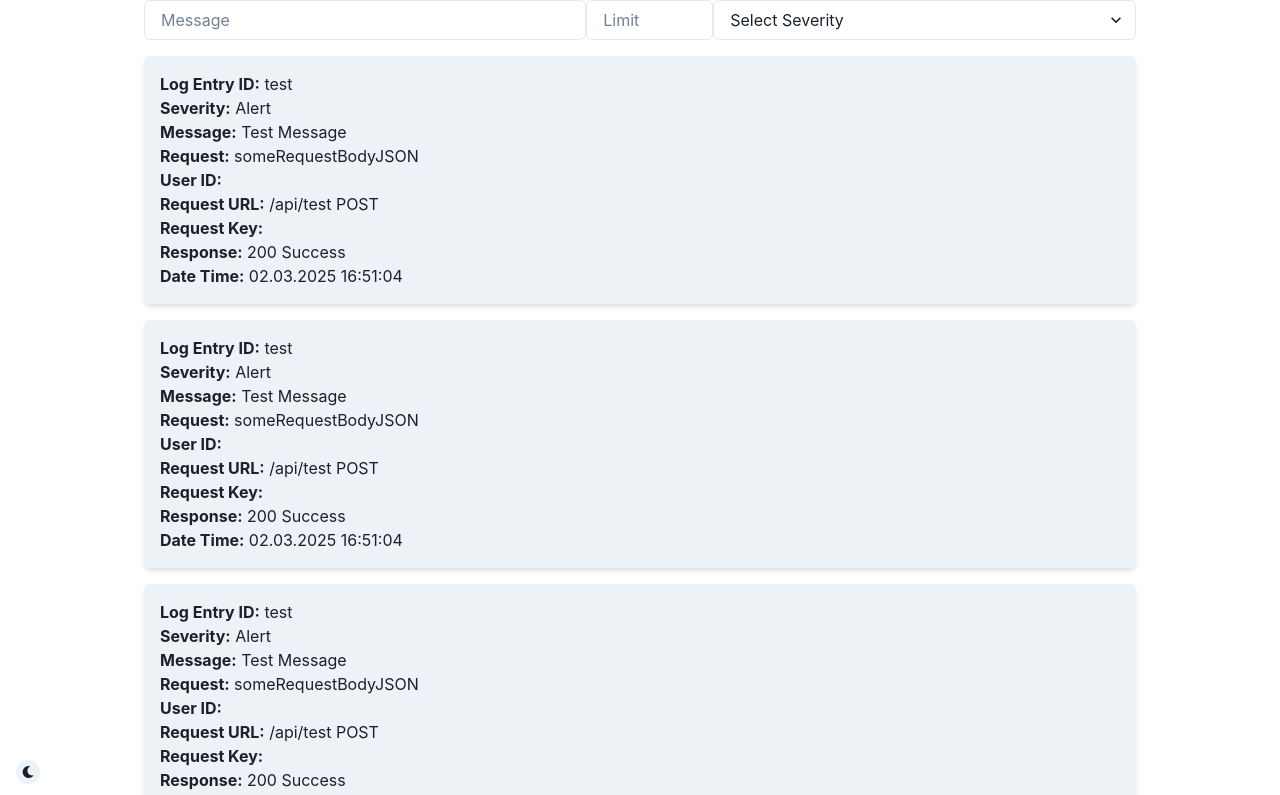
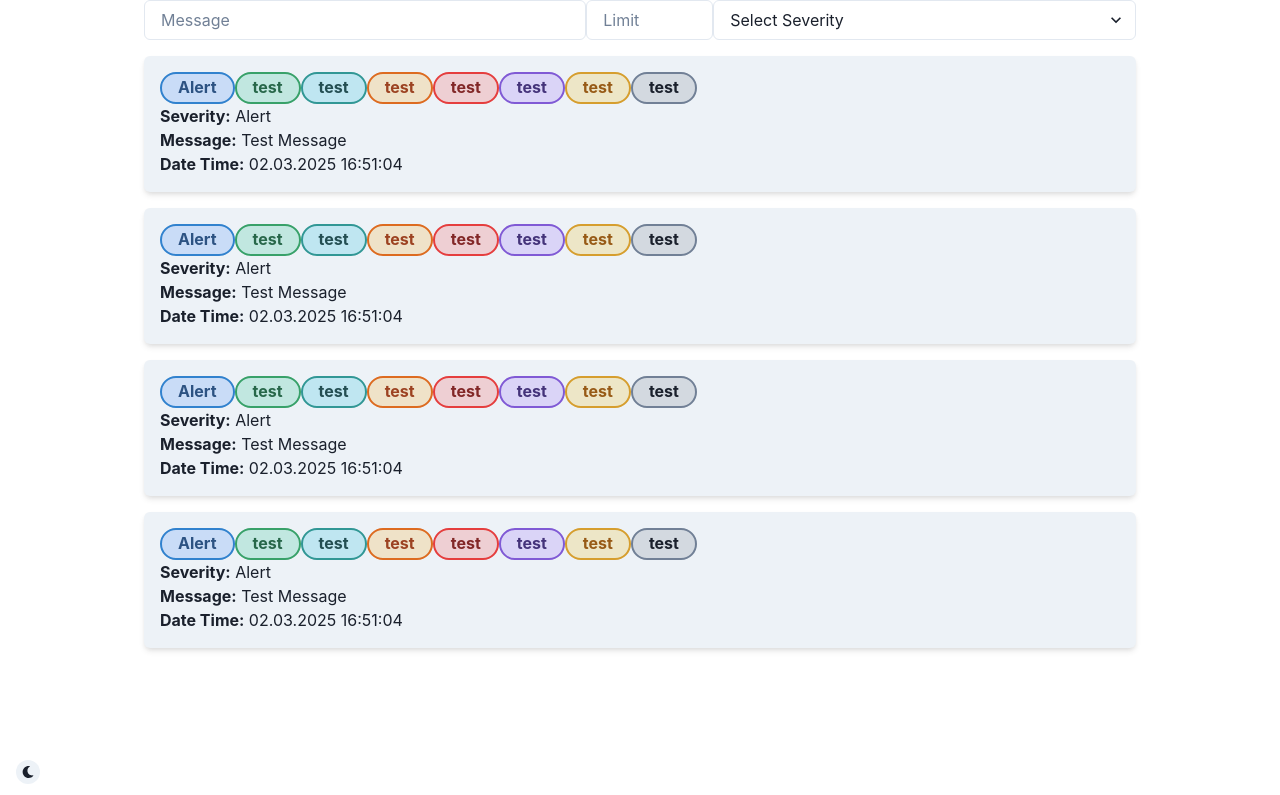
Before and after one commit to DaniDevOfficial/LoggedIn, a React (Vite) app: page /#/logs in a window 1280 px wide. Shown: the top 795 px of the page. Built offline with nearby package versions, Linux system fonts and the light colour scheme.

Commit message:
cool pill tags

```diff
--- a/src/components/LoggingDisplay/LogCard.tsx
+++ b/src/components/LoggingDisplay/LogCard.tsx
@@ -1,10 +1,11 @@
-import { Box, useColorMode } from "@chakra-ui/react";
-import { LogEntry as LogEntryType } from "../../pages/Logs";
-import { formatDateTime } from "../../utility/dateTime";
-import { useEffect } from "react";
+import {Box, useColorMode} from "@chakra-ui/react";
+import {LogEntry as LogEntryType} from "../../pages/Logs";
+import {formatDateTime} from "../../utility/dateTime";
+import {useEffect} from "react";
+import {PillTag} from "../ui/PillTag.tsx";
 
-export function LogCard({ logEntry }: { logEntry: LogEntryType }) {
-    const { colorMode } = useColorMode();
+export function LogCard({logEntry}: { logEntry: LogEntryType }) {
+    const {colorMode} = useColorMode();
 
     useEffect(() => {
         try {
@@ -26,29 +27,24 @@ export function LogCard({ logEntry }: { logEntry: LogEntryType }) {
                 boxShadow="md"
                 my={4}
             >
+                {logEntry.severity && (
+                    <PillTag content={logEntry.severity}/>
+                )}
+                <PillTag content={'test'} colorScheme={'green'}/>
+                <PillTag content={'test'} colorScheme={'cyan'}/>
+                <PillTag content={'test'} colorScheme={'orange'}/>
+                <PillTag content={'test'} colorScheme={'red'}/>
+                <PillTag content={'test'} colorScheme={'purple'}/>
+                <PillTag content={'test'} colorScheme={'yellow'}/>
+                <PillTag content={'test'} colorScheme={'black'}/>
+
                 <Box>
-                    <Box as="span" fontWeight="bold">Log Entry ID:</Box> {logEntry.id}
-                </Box>
-                <Box>
+
                     <Box as="span" fontWeight="bold">Severity:</Box> {logEntry.severity}
                 </Box>
                 <Box>
+
                     <Box as="span" fontWeight="bold">Message:</Box> {logEntry.message}
-                </Box>
-                <Box>
-                    <Box as="span" fontWeight="bold">Request:</Box> {logEntry.request}
-                </Box>
-                <Box>
-                    <Box as="span" fontWeight="bold">User ID:</Box> {logEntry.userId}
-                </Box>
-                <Box>
-                    <Box as="span" fontWeight="bold">Request URL:</Box> {logEntry.requestURL}
-                </Box>
-                <Box>
-                    <Box as="span" fontWeight="bold">Request Key:</Box> {logEntry.requestKey}
-                </Box>
-                <Box>
-                    <Box as="span" fontWeight="bold">Response:</Box> {logEntry.response}
                 </Box>
                 <Box>
                     <Box as="span" fontWeight="bold">Date Time:</Box> {logEntry.dateTime}
--- /dev/null
+++ b/src/components/ui/PillTag.tsx
@@ -0,0 +1,62 @@
+import { Tag, TagProps, useColorModeValue } from "@chakra-ui/react";
+
+type TagStyle = {
+    light: { bg: string; border: TagProps["borderColor"]; textColor: TagProps["color"] };
+    dark: { bg: string; border: TagProps["borderColor"]; textColor: TagProps["color"] };
+};
+
+const tagStyles: Record<string, TagStyle> = {
+    blue: {
+        light: { bg: "rgba(59, 130, 246, 0.2)", border: "blue.500", textColor: "blue.700" },
+        dark: { bg: "rgba(59, 130, 246, 0.3)", border: "blue.400", textColor: "blue.300" },
+    },
+    green: {
+        light: { bg: "rgba(16, 185, 129, 0.2)", border: "green.500", textColor: "green.700" },
+        dark: { bg: "rgba(16, 185, 129, 0.3)", border: "green.400", textColor: "green.200" },
+    },
+    cyan: {
+        light: { bg: "rgba(6, 182, 212, 0.2)", border: "teal.500", textColor: "teal.800" },
+        dark: { bg: "rgba(6, 182, 212, 0.3)", border: "teal.400", textColor: "teal.200" },
+    },
+    orange: {
+        light: { bg: "rgba(245, 158, 11, 0.2)", border: "orange.500", textColor: "orange.700" },
+        dark: { bg: "rgba(245, 158, 11, 0.3)", border: "orange.400", textColor: "orange.200" },
+    },
+    red: {
+        light: { bg: "rgba(239, 68, 68, 0.2)", border: "red.500", textColor: "red.800" },
+        dark: { bg: "rgba(239, 68, 68, 0.3)", border: "red.400", textColor: "red.200" },
+    },
+    purple: {
+        light: { bg: "rgba(139, 92, 246, 0.2)", border: "purple.500", textColor: "purple.800" },
+        dark: { bg: "rgba(139, 92, 246, 0.3)", border: "purple.400", textColor: "purple.200" },
+    },
+    yellow: {
+        light: { bg: "rgba(234, 179, 8, 0.2)", border: "yellow.500", textColor: "yellow.700" },
+        dark: { bg: "rgba(234, 179, 8, 0.3)", border: "yellow.400", textColor: "yellow.200" },
+    },
+    black: {
+        light: { bg: "rgba(107, 114, 128, 0.2)", border: "gray.500", textColor: "gray.800" },
+        dark: { bg: "rgba(46,48,54,0.3)", border: "gray.500", textColor: "gray.400" },
+    },
+};
+
+export function PillTag({ content, colorScheme = "blue" }: { content: string; colorScheme?: string }) {
+    const mode = useColorModeValue("light", "dark");
+    const { bg, border, textColor } = tagStyles[colorScheme]?.[mode] || tagStyles.blue[mode];
+
+    return (
+        <Tag
+            size="lg"
+            borderRadius="full"
+            bgColor={bg}
+            border="2px solid"
+            borderColor={border}
+            color={textColor}
+            fontWeight="bold"
+            px={4}
+            py={1}
+        >
+            {content}
+        </Tag>
+    );
+}
```
